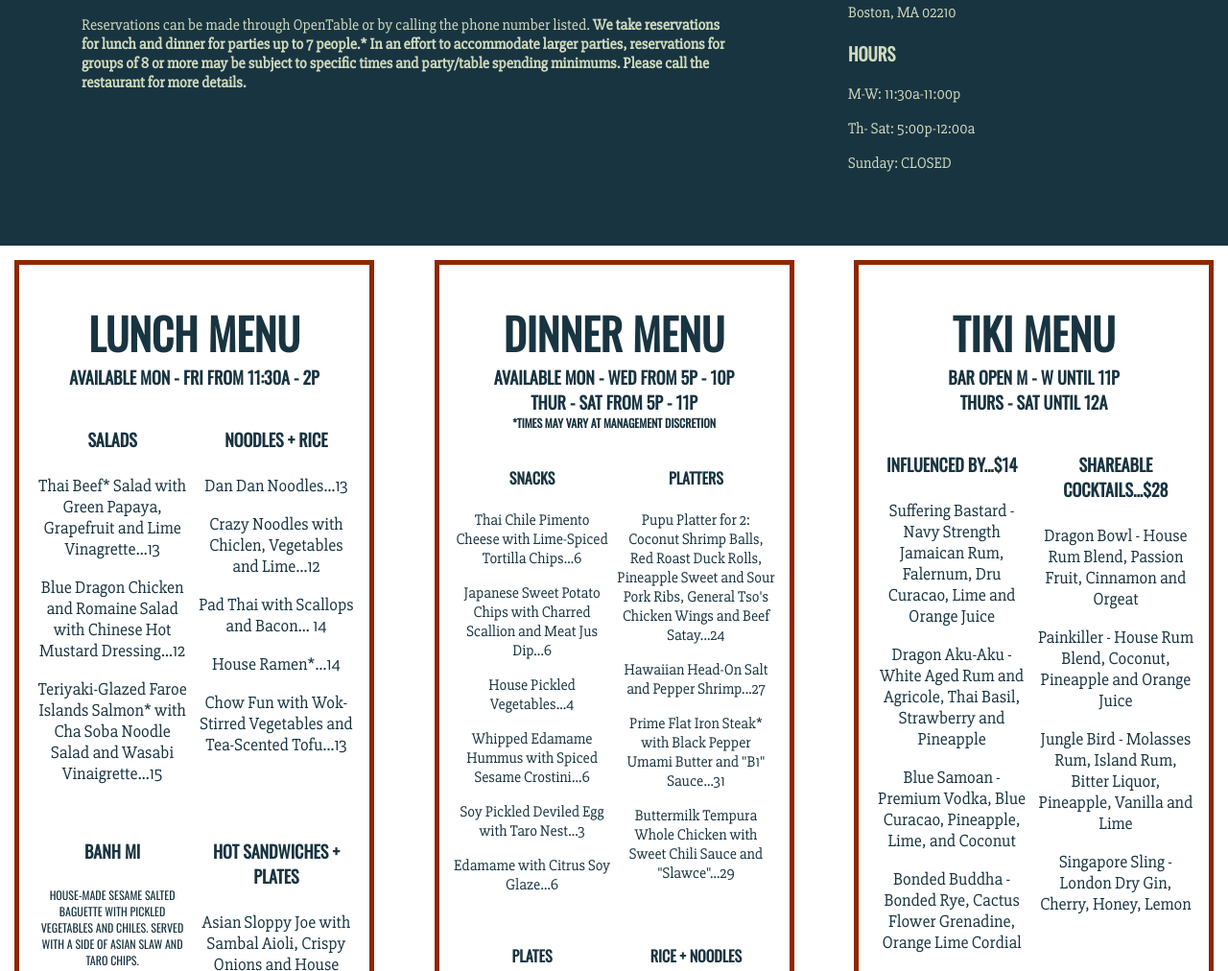
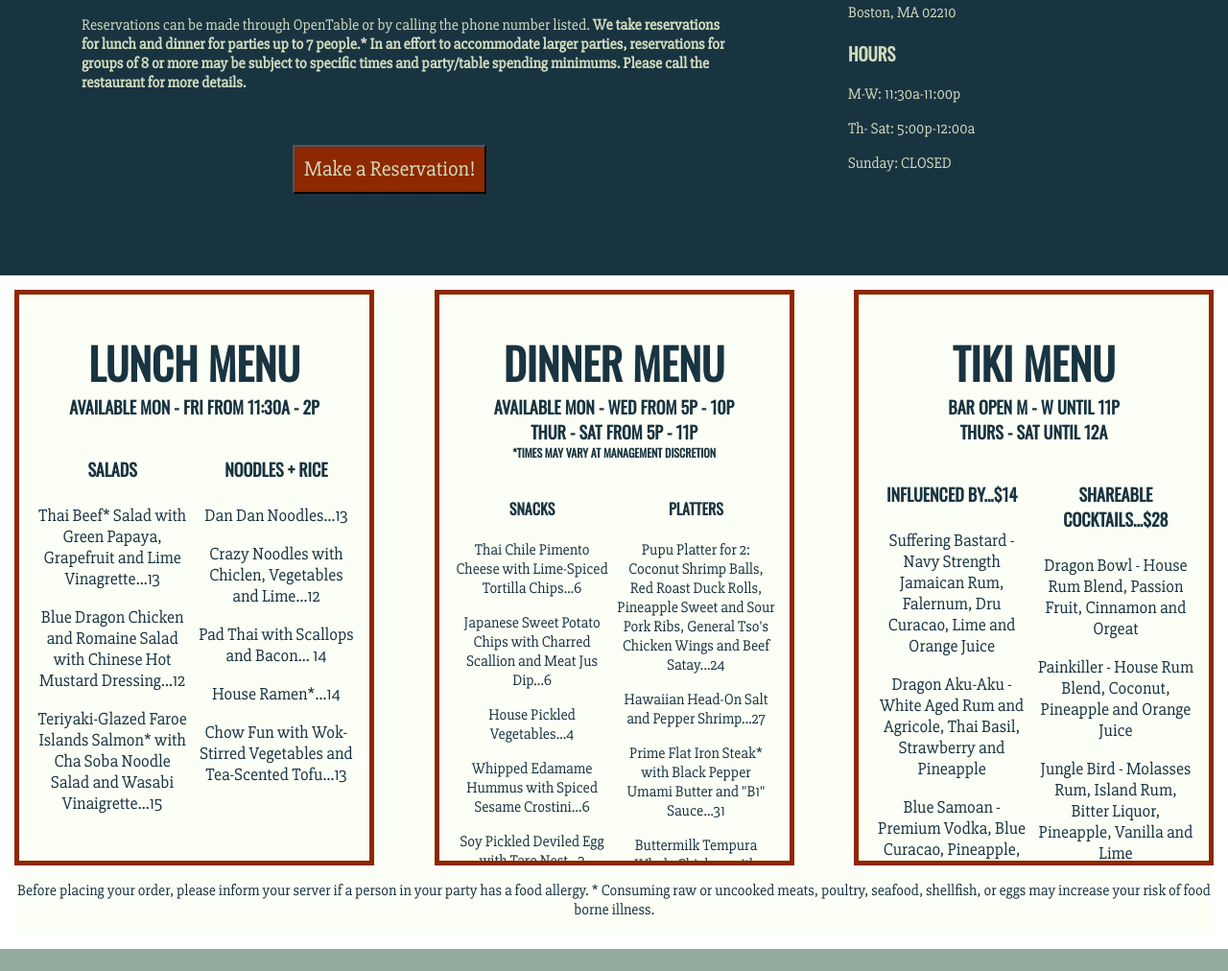
Before and after one commit to tangelok/final_project, a plain HTML site: page index.html in a window 1280 px wide. Shown: the part 726-1738 px from the top of the page at 96% size. Drawn offline with nearby package versions, Linux system fonts and the light colour scheme.

Commit message:
Scroll bar for Menu/Reservation Button

```diff
--- a/css/main.css
+++ b/css/main.css
@@ -154,6 +154,18 @@ About
 .about h2 p {
   margin-left: 50px;
 }
+.about button {
+  text-align: center;
+  margin-left: 220px;
+  font-size: 22px;
+  color: #D1DBBD;
+  background-color: #8E2800;
+  padding: 10px;
+}
+.about button:hover {
+  color: #193441;
+  background-color: #D1DBBD;
+}
 
 /* ----------------------------------------
 Menu
@@ -165,6 +177,7 @@ Menu
   justify-content: space-between;
   color: #193441;
   text-align: center;
+  background-color: #FCFFF5;
 }
 .sandwich {
   font-size:12px;
@@ -185,13 +198,22 @@ Menu
 #lunch {
   border: 5px solid #8E2800;
   font-size: 18px;
+  width: 200px;
+  height: 600px;
+  overflow: scroll;
 }
 #dinner {
   border: 5px solid #8E2800;
+  width: 200px;
+  height: 600px;
+  overflow: scroll;
 }
 #tiki {
   border: 5px solid #8E2800;
   font-size: 18px;
+  width: 200px;
+  height: 600px;
+  overflow: scroll;
 }
 
 
@@ -249,6 +271,7 @@ Footer
 
 footer {
   text-align: center;
+  background-color: #FCFFF5;
 }
 .copyright {
   margin-top: 70px;
--- a/index.html
+++ b/index.html
@@ -40,6 +40,7 @@
         <h2>Asian Gastropub</h2>
         <p class="about-text">Located in the heart of Fort Point Channel, Blue Dragon is a comfortable, neighborhood place to simply hang out, have a drink and enjoy some incredible food. The tapas-style menu adds Ming's East West twist to many pub favorites. The bar is well-stocked with a number of craft beers, worldly wines, premium sakes and signature cocktails. </p>
         <p class="about-text">Reservations can be made through OpenTable or by calling the phone number listed. <strong>We take reservations for lunch and dinner for parties up to 7 people.* In an effort to accommodate larger parties, reservations for groups of 8 or more may be subject to specific times and party/table spending minimums. Please call the restaurant for more details.</strong></p>
+        <p class="about-text"> <button>Make a Reservation!</button></p>
       </div>
       <div class="col-1-3 aside">
         <h3>Phone</h3>
```
